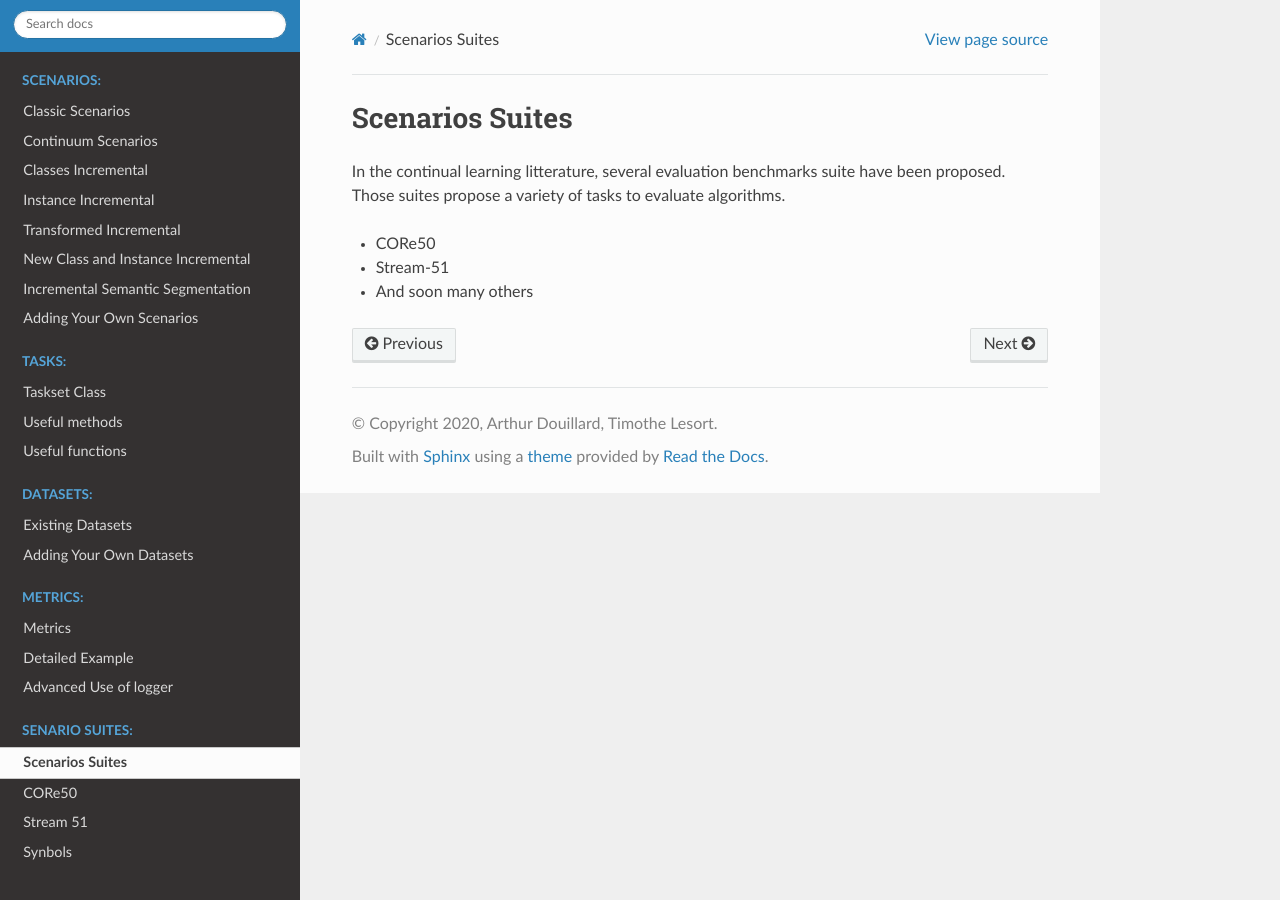
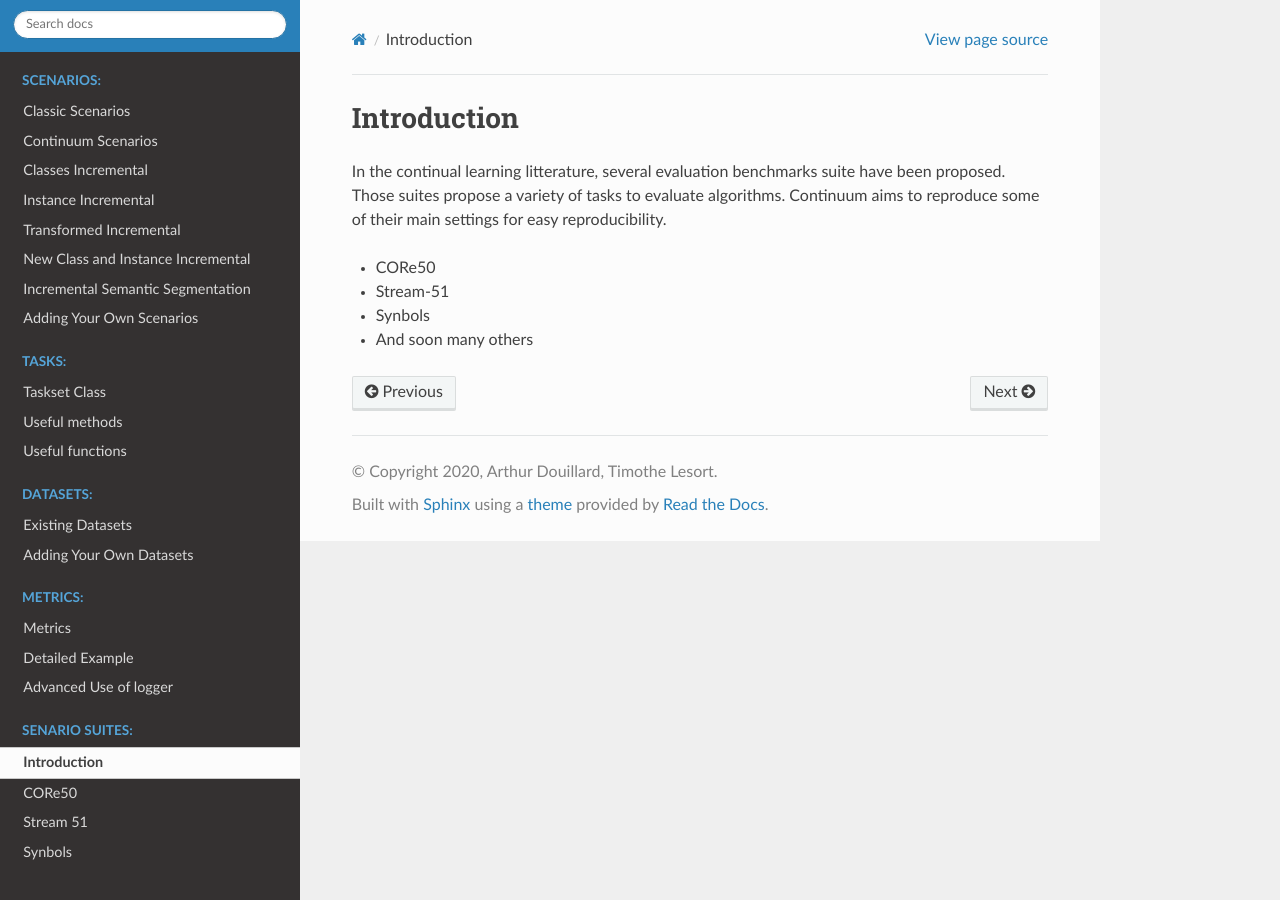
Before and after one commit to Continvvm/continuum, a Sphinx documentation site: the page built from docs/_tutorials/scenarios_suites/1_Introduction.rst, in a window 1280 px wide. Built offline with Sphinx 7.4.7 and the Read the Docs theme 2.0.0, drawn with Linux system fonts in a browser that asks for light colours.

```diff
--- a/docs/_tutorials/scenarios_suites/1_Introduction.rst
+++ b/docs/_tutorials/scenarios_suites/1_Introduction.rst
@@ -1,8 +1,11 @@
-Scenarios Suites
+Introduction
 -----------------
 
 In the continual learning litterature, several evaluation benchmarks suite have been proposed. Those suites propose a variety of tasks to evaluate algorithms.
+Continuum aims to reproduce some of their main settings for easy reproducibility.
+
 
 - CORe50
 - Stream-51
+- Synbols
 - And soon many others
```
Also changed, not shown: docs/_tutorials/scenarios_suites/Core50.rst (+14 -0 lines).
